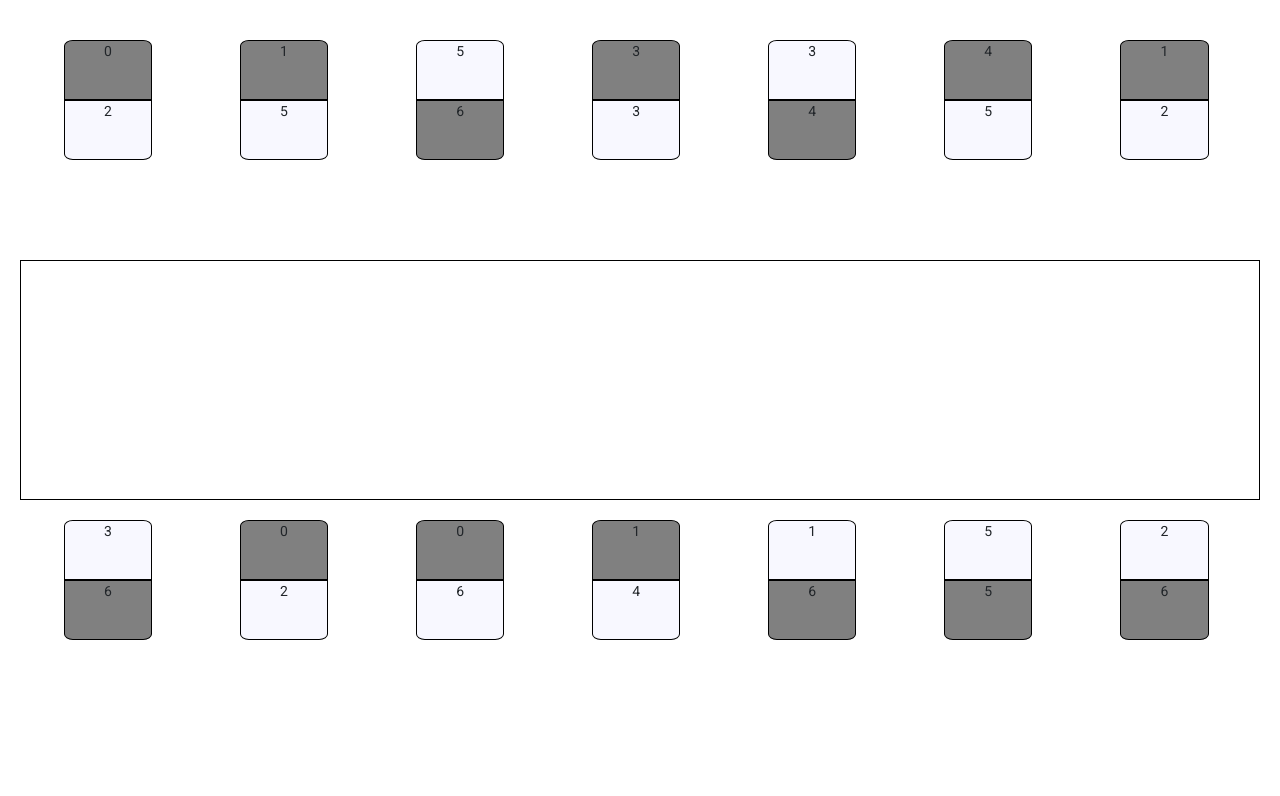
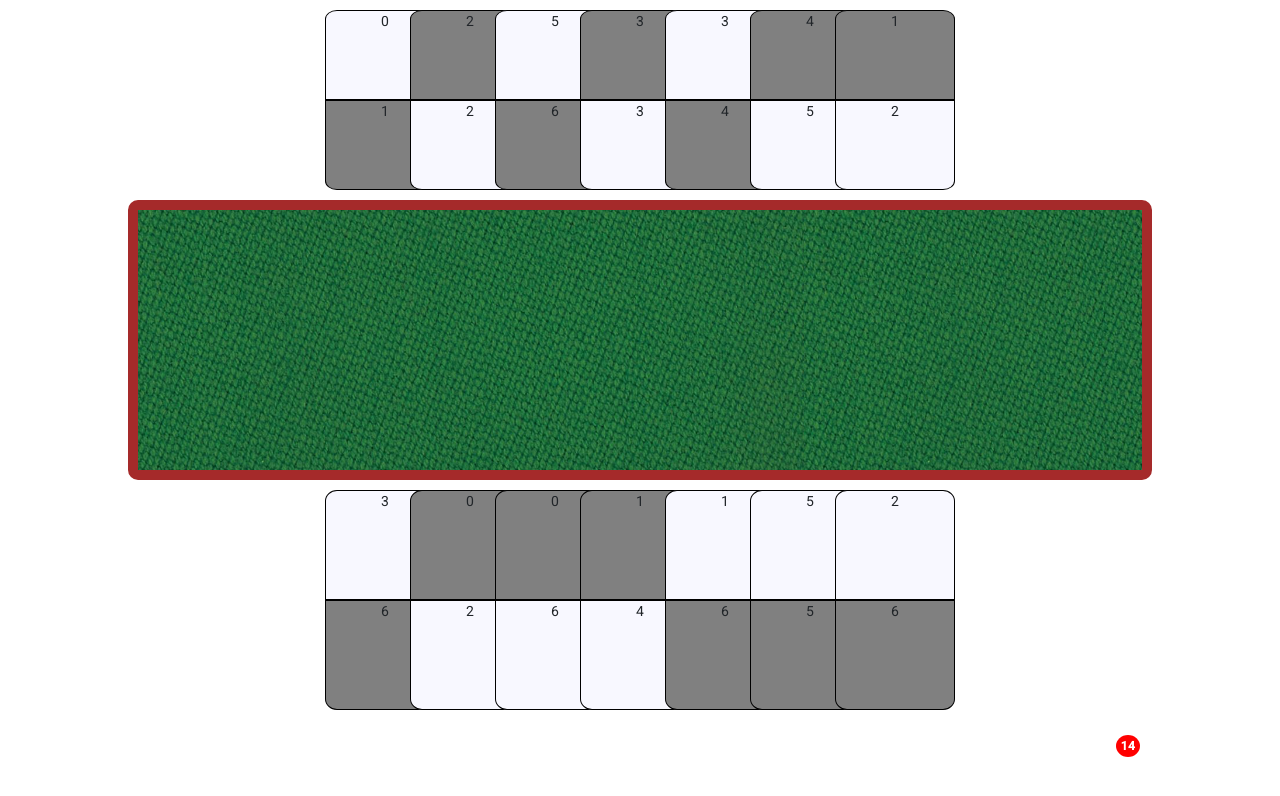
Before and after one commit to Nocco-Matteo/domino, an Angular app in the folder domino/: page / in a window 1280 px wide. Shown: the top 796 px of the page. Built offline with nearby package versions, Linux system fonts and the light colour scheme.

Commit message:
modifiche

```diff
--- a/domino/src/app/components/home/home.component.html
+++ b/domino/src/app/components/home/home.component.html
@@ -1,7 +1,8 @@
+
+<!-- Body -->
 <div class="board" cdkDropListGroup>
   <div class="bot">
-    <app-tessere [isDragDisabled]="true" [isBot]="true" [tessere]="tessereBot" cdkDropList
-      [cdkDropListData]="tessereBot"></app-tessere>
+    <app-tessere [isDragDisabled]="true" [isBot]="true" [tessere]="tessereBot"></app-tessere>
   </div>
   <div #parteSinistraDiv class="banco">
     <app-tessere (nuovoTurnoBot)="nuovoTurnoBot()" (emettiGrowl)="mostraGrowl($event)" #bancoContent
@@ -9,7 +10,15 @@
       (cdkDropListDropped)="bancoContent.cartaRilasciata($event)"> </app-tessere>
   </div>
   <div class="utente">
-    <app-tessere [isDragDisabled]="isTurnoBot" [tessere]="tessereUtente" cdkDropList [cdkDropListData]="tessereUtente">
+    <app-tessere [isDragDisabled]="isTurnoBot" [tessere]="tessereUtente" cdkDropList cdkDropListSortingDisabled
+      [cdkDropListData]="tessereUtente">
     </app-tessere>
   </div>
 </div>
+<!-- utilities -->
+<div class="pulsanti">
+  <div class="container">
+    <i class="fas fa-square"></i>
+    <span class="badge">{{tessere.length}}</span>
+  </div>
+</div>
--- a/domino/src/app/components/home/home.component.scss
+++ b/domino/src/app/components/home/home.component.scss
@@ -1,5 +1,13 @@
+:host{
+  height: 100vh;
+  max-height: 100vh;
+}
+
+.pulsanti{
+  height:5vh;
+}
+
 .board {
-  padding: 20px;
   display: flex;
   flex-direction: column;
   justify-content: center;
@@ -7,9 +15,7 @@
 }
 .banco {
   width: 100%;
-  border: 1px solid black;
-  height: fit-content;
-  max-height: 30vh;
+  max-height: 35vh;
 }
 
 .utente {
@@ -18,3 +24,22 @@
   flex-direction: column;
   justify-content: center;
 }
+
+
+.container {
+  position: relative;
+  display: inline-block;
+}
+
+.badge {
+  position: absolute;
+  top: 0;
+  right: 0;
+  background-color: red;
+  color: white;
+  border-radius: 50%;
+  padding: 5px;
+  font-size: 12px;
+  min-width: 20px;
+  text-align: center;
+}
--- a/domino/src/app/components/home/home.component.ts
+++ b/domino/src/app/components/home/home.component.ts
@@ -46,12 +46,13 @@ export class HomeComponent implements OnInit {
   }
 
   private initPartita() {
-    const { tessereUtente, tessereBanco, tessereBot } =
+    const { tessereUtente, tessereBanco, tessereBot , tessere} =
       this.partitaService.initTessere();
 
     this.tessereUtente = tessereUtente;
     this.tessereBanco = tessereBanco;
     this.tessereBot = tessereBot;
+    this.tessere = tessere
 
     const condizioneFinePartita =
       this.tessereUtente.length == 0 || this.tessereBot.length == 0;
--- a/domino/src/app/components/tessere/tessere.component.html
+++ b/domino/src/app/components/tessere/tessere.component.html
@@ -1,7 +1,8 @@
-<div class="card-wrapper" [ngClass]="isBanco? 'banco': isBot||isDragDisabled? 'bot':null">
-  <div #cartaContainer [@entryAnimation] *ngFor="let tessera of tessere" class="carta" [cdkDragDisabled]="isBanco"
-    cdkDrag [cdkDragDisabled]="isDragDisabled" [cdkDragPreviewClass]="'carta'" [cdkDragData]="tessera"
-    cdkDragBoundary="board" [ngClass]="(tessera.uguali&&isBanco)? 'parti-uguali':null">
+<div class="card-wrapper" [ngClass]="isBanco? 'banco': isBot||isDragDisabled? 'bot':'nonBot'">
+  <div #cartaContainer *ngFor="let tessera of tessere;index as i" class="carta" cdkDrag cdkDragBoundary="board" [@entryAnimation]
+    [cdkDragDisabled]="isBanco" [cdkDragDisabled]="isDragDisabled" [cdkDragPreviewClass]="'carta'"
+    [cdkDragData]="tessera" [ngClass]="[(tessera.uguali&&isBanco)? 'parti-uguali':'',i===0?' prima':'']">
+
     <div class="parte-sinistra" [ngClass]="tessera.invertita?'colore-secondario':null">
       {{ tessera.parteSinistra }}
     </div>
--- a/domino/src/app/components/tessere/tessere.component.scss
+++ b/domino/src/app/components/tessere/tessere.component.scss
@@ -1,20 +1,28 @@
 .card-wrapper {
   display: flex;
-  flex-wrap: wrap;
-  justify-content: left;
-  height: 30vh;
-}
-
-.banco {
   justify-content: center;
   align-items: center;
-  padding: 5%;
+  height: 30vh;
+  padding: 10px 0;
+}
+.banco {
+  width: 80%;
+  height: 35vh;
+  margin: 0 auto;
+  justify-content: center;
+  align-items: center;
+  background-image: url("../../../assets/imgs/tavoloBackground2.jpg");
+  background-size: contain;
+  // background-color: green; /* Colore per la superficie del tavolo */
+  border: 10px solid brown; /* Bordo per il tavolo */
+  border-radius: 10px; /* Rendi i bordi del tavolo arrotondati */
 
   .carta {
     flex-direction: row;
     padding: 0 !important;
     max-height: 40px;
     max-width: 80px;
+    margin-left: 0 !important;
   }
   .parte-sinistra,
   .parte-destra {
@@ -32,15 +40,19 @@
   }
 }
 .carta {
+
   border-radius: 50%;
   cursor: move;
-  padding: 20px 0;
-  flex-basis: 14.2%;
   display: flex;
   align-items: center;
   flex-direction: column;
+  width: 120px;
+  height: 100%;
+  margin-left: -35px!important;
 }
-
+.prima {
+  margin-left: 0 !important;
+}
 .parti-uguali {
   flex-direction: column !important;
   height: 80px !important;
@@ -66,6 +78,7 @@
 }
 
 .bot {
+  height: 25vh;
   .carta {
     cursor: default !important;
   }
@@ -79,8 +92,8 @@
   text-align: center;
   background-color: ghostwhite;
   border: 1px solid black;
-  height: 60px;
-  width: 50%;
+  height: 100%;
+  width: 100%;
 }
 .parte-sinistra {
   border-top-left-radius: 10%;
@@ -101,3 +114,9 @@
 .card-wrapper .cdk-drop-list-dragging .carta:not(.cdk-drag-placeholder) {
   transition: transform 250ms cubic-bezier(0, 0, 0.2, 1);
 }
+.nonBot{
+  .carta:hover{
+  transform:scale(1.03) translateY(-10px) ;
+  transition: transform 200ms ease-out;
+}
+}
--- a/domino/src/app/services/partita.service.ts
+++ b/domino/src/app/services/partita.service.ts
@@ -33,15 +33,14 @@ export class PartitaService {
   }
 
   private estraiSetteTessereCasuali(): Tessera[] {
-    const mazzoTemporaneo = [...this.tessere];
 
     const setteCarteCasuali: Tessera[] = [];
-    const tessere = 7;
+    const numeroTessere = 7;
 
-    for (let i = 0; i < tessere; i++) {
-      const indiceCasuale = Math.floor(Math.random() * mazzoTemporaneo.length);
+    for (let i = 0; i < numeroTessere; i++) {
+      const indiceCasuale = Math.floor(Math.random() * this.tessere.length);
 
-      const cartaCasuale = mazzoTemporaneo.splice(indiceCasuale, 1)[0];
+      const cartaCasuale = this.tessere.splice(indiceCasuale, 1)[0];
 
       setteCarteCasuali.push(cartaCasuale);
     }
@@ -58,6 +57,7 @@ export class PartitaService {
       tessereUtente: this.tessereUtente,
       tessereBanco: this.tessereBanco,
       tessereBot: this.tessereBot,
+      tessere: this.tessere
     };
   }
 
--- a/domino/src/index.html
+++ b/domino/src/index.html
@@ -10,7 +10,7 @@
   <link href="https://fonts.googleapis.com/css2?family=Roboto:wght@300;400;500&display=swap" rel="stylesheet">
   <link href="https://fonts.googleapis.com/icon?family=Material+Icons" rel="stylesheet">
 </head>
-<body class="mat-typography">
+<body class="mat-typography" style="max-height: 100vh;">
   <app-root></app-root>
 </body>
 </html>
```
Also changed, not shown: domino/src/app/components/tessere/tessere.component.ts (line endings or trailing spaces), domino/src/assets/imgs/tavoloBackground.png (added), domino/src/assets/imgs/tavoloBackground2.jpg (added).
